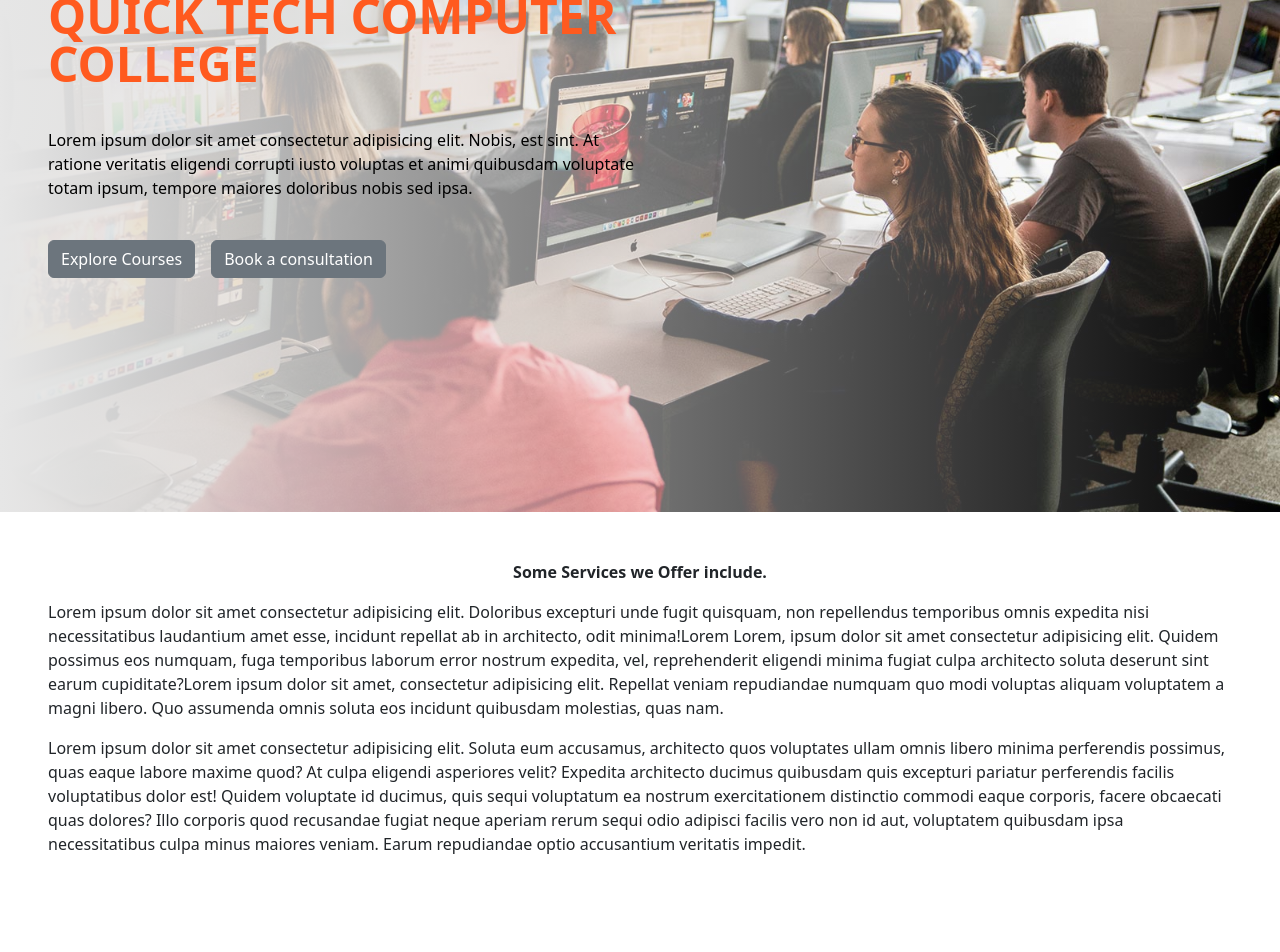
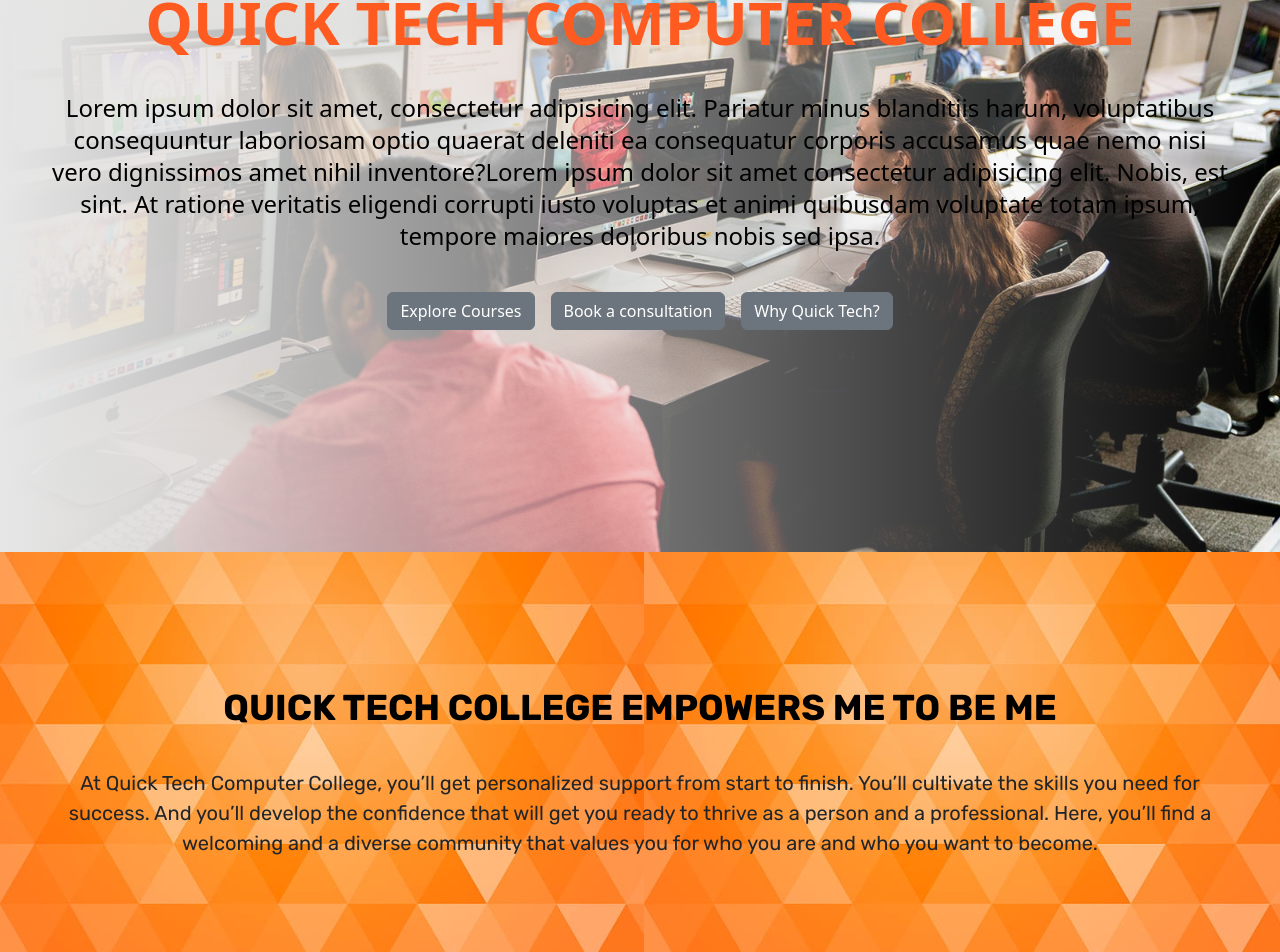
Before and after one commit to Brianali-codes/QUICK-TECH-COLLEGE, a React (Vite) app: page / in a window 1280 px wide. Shown: the part 200-1152 px from the top of the page. Built offline with nearby package versions, Linux system fonts and the light colour scheme.

Commit message:
add few modifications to homescreen

```diff
--- a/src/App.css
+++ b/src/App.css
@@ -1,9 +1,22 @@
 /* styles.css */
+@import url('https://fonts.googleapis.com/css2?family=Kanit:ital,wght@0,100;0,200;0,300;0,400;0,500;0,600;0,700;0,800;0,900;1,100;1,200;1,300;1,400;1,500;1,600;1,700;1,800;1,900&family=Rubik:ital,wght@0,300..900;1,300..900&display=swap');
 .NAV {
   position: fixed;
   width: 100%;
   z-index: 999;
   backdrop-filter: blur(10px);
+}
+#ABTHEADING{
+  font-family: "Rubik", sans-serif;
+}
+#DESC{
+  font-family: "Rubik", sans-serif;
+  font-size: 20px;
+}
+#ABTBG{
+  background-image: url(assets/bg1.jpg);
+  background-size: contain;
+  height: 50vh;
 }
 #footerInfo{
   display: flex;
@@ -29,7 +42,7 @@
   background-image: url(assets/CS.jpg);
   background-repeat: no-repeat;
   background-size: cover;
-  height: 80vh;
+  height: 85vh;
 }
 #GlassmorphismBg{
     display: flex;
--- a/src/about.jsx
+++ b/src/about.jsx
@@ -4,22 +4,16 @@ import IMG2 from './assets/LANGS.jpg'
 export default function About(){
 
     return(
-        <div className="p-5">
-            <p className='text-center font-bold'>Some Services we Offer include.</p>
+        <div className="p-10 bg-orange-500" id="ABTBG">
+            <br /><br /><br /><br />
+            <p className='text-center font-bold text-4xl text-black' id="ABTHEADING">QUICK TECH COLLEGE EMPOWERS ME TO BE ME</p>
+            <br />
             <div>
-                <p>Lorem ipsum dolor sit amet consectetur adipisicing elit. Doloribus excepturi unde fugit quisquam, non repellendus temporibus omnis expedita nisi necessitatibus laudantium amet esse, incidunt repellat ab in architecto, odit minima!Lorem Lorem, ipsum dolor sit amet consectetur adipisicing elit. Quidem possimus eos numquam, fuga temporibus laborum error nostrum expedita, vel, reprehenderit eligendi minima fugiat culpa architecto soluta deserunt sint earum cupiditate?Lorem ipsum dolor sit amet, consectetur adipisicing elit. Repellat veniam repudiandae numquam quo modi voluptas aliquam voluptatem a magni libero. Quo assumenda omnis soluta eos incidunt quibusdam molestias, quas nam.</p>
-
-                <p>Lorem ipsum dolor sit amet consectetur adipisicing elit. Soluta eum accusamus, architecto quos voluptates ullam omnis libero minima perferendis possimus, quas eaque labore maxime quod? At culpa eligendi asperiores velit?
-                Expedita architecto ducimus quibusdam quis excepturi pariatur perferendis facilis voluptatibus dolor est! Quidem voluptate id ducimus, quis sequi voluptatum ea nostrum exercitationem distinctio commodi eaque corporis, facere obcaecati quas dolores?
-                Illo corporis quod recusandae fugiat neque aperiam rerum sequi odio adipisci facilis vero non id aut, voluptatem quibusdam ipsa necessitatibus culpa minus maiores veniam. Earum repudiandae optio accusantium veritatis impedit.</p>
-
-            </div>
-
-            <div id="ABTCARDS">
-
-
+                <p className="text-ellipsis text-center" id="DESC">At Quick Tech Computer College, you’ll get personalized support from start to finish. You’ll cultivate the skills you need for success. And you’ll develop the confidence that will get you ready to thrive as a person and a professional. Here, you’ll find a welcoming and a diverse community that values you for who you are and who you want to become.</p>
             </div>
             <br />
+            <br />
+            <br /><br /><br />
         </div>
     )
 
--- a/src/hero.jsx
+++ b/src/hero.jsx
@@ -2,20 +2,19 @@ import { Button } from 'react-bootstrap'
 
 export default function Hero(){
         return(
-            <div className="h-fit flex flex-row" id='MainBg'>
+            <div className="flex flex-row" id='MainBg'>
                 <div id='GlassmorphismBg' className='p-5'>
                     <br /><br /><br />
-                    <div className='w-3/6'>
-                        <p className=' text-5xl font-bold text-orange-500'>QUICK TECH COMPUTER COLLEGE</p>
+                    <div className='w-full h-fit text-center'>
+                        <p className=' text-6xl font-bold text-orange-500'>QUICK TECH COMPUTER COLLEGE</p>
                         <br />
-                        <p className='text-black'>Lorem ipsum dolor sit amet consectetur adipisicing elit. Nobis, est sint. At ratione veritatis eligendi corrupti iusto voluptas et animi quibusdam voluptate totam ipsum, tempore maiores doloribus nobis sed ipsa.</p>
+                        <p className='text-black text-2xl'>Lorem ipsum dolor sit amet, consectetur adipisicing elit. Pariatur minus blanditiis harum, voluptatibus consequuntur laboriosam optio quaerat deleniti ea consequatur corporis accusamus quae nemo nisi vero dignissimos amet nihil inventore?Lorem ipsum dolor sit amet consectetur adipisicing elit. Nobis, est sint. At ratione veritatis eligendi corrupti iusto voluptas et animi quibusdam voluptate totam ipsum, tempore maiores doloribus nobis sed ipsa.</p>
                         <br />
-                        <div className='gap-3 flex flex-row'>
+                        <div className='gap-3 flex flex-row justify-center items-center'>
                             <Button variant="secondary">Explore Courses</Button>
                             <Button variant="secondary">Book a consultation</Button>
+                            <Button variant="secondary">Why Quick Tech?</Button>
                         </div>
-
-
                     </div>
 
                 </div>
--- a/src/navbar.jsx
+++ b/src/navbar.jsx
@@ -10,7 +10,7 @@ import { faBars } from '@fortawesome/free-solid-svg-icons';
 export default function Navbar(){
     return(
         <>
-            <div className="flex flex-row justify-between p-4 shadow-lg NAV items-center">
+            <div className="flex flex-row justify-between p-4 shadow-lg NAV items-center bg-orange-400">
                 <div>
                     <img src={LG} alt="LOGO" />
                 </div>
```
Also changed, not shown: src/assets/bg1.jpg (added).
